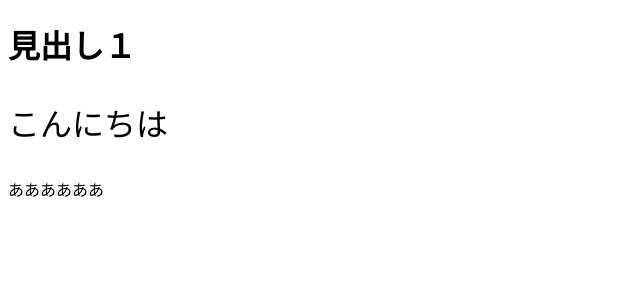
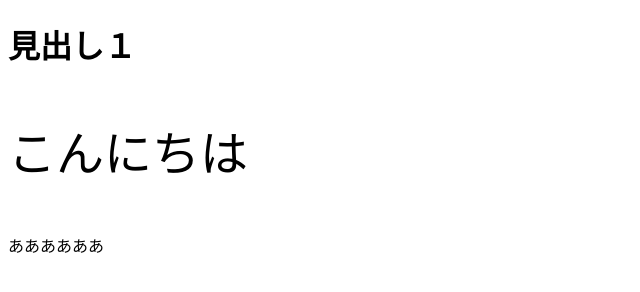
Before and after one commit to KeisukeHomma/KeisukeHomma.github.io, a plain HTML site: page test.html in a window 1280 px wide. Shown: the whole page, without its empty margins (0-640 px from the left). Drawn offline with Linux system fonts and the light colour scheme.

Commit message:
3回目のコミット

```diff
--- a/test.html
+++ b/test.html
@@ -7,7 +7,7 @@
 <body>
 <wrapper style="font-family: 'Meiryo UI'">
   <h1>見出し１</h1>
-  <p style="font-size: 2em;">こんにちは</p>
+  <p style="font-size: 3em;">こんにちは</p>
   ああああああ
 </wrapper>
 </body>
```
